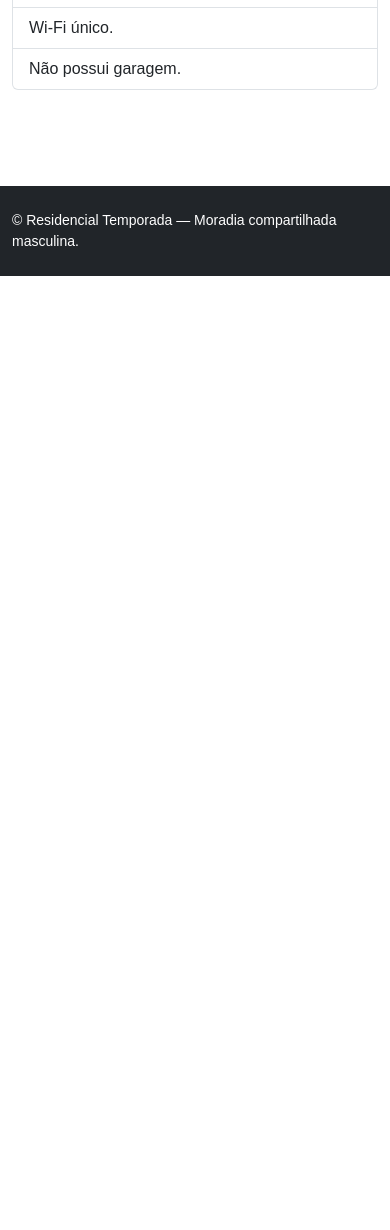
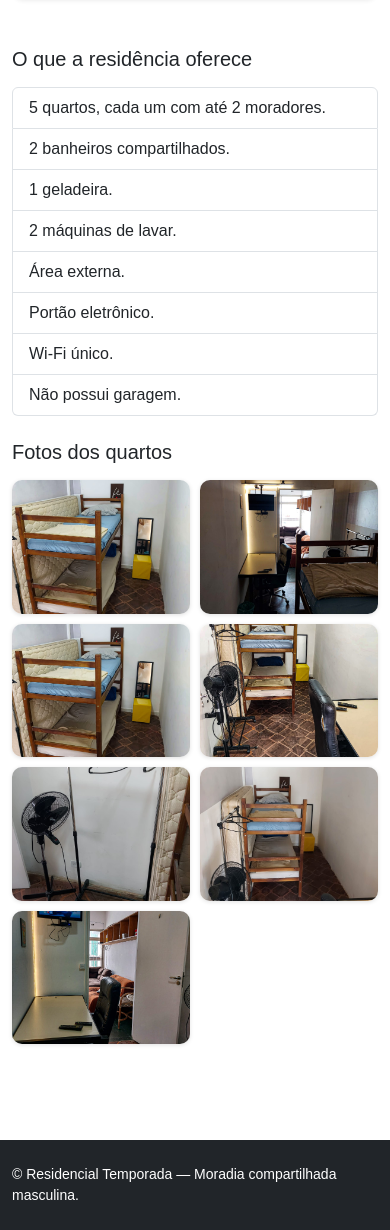
Before and after one commit to RobertoPiovesan1952/portal_residencial_temporada, a Django app: page /estrutura/ in a window 390 px wide. Shown: the part 478-1708 px from the top of the page. Before the commit the page ends 754 px from the top, so only its background shows below. Run offline with Django 5.2, Linux system fonts and the light colour scheme.

Commit message:
Adiciona video e galeria de fotos dos quartos na pagina Estrutura

```diff
--- a/portal_publico/views.py
+++ b/portal_publico/views.py
@@ -8,7 +8,8 @@ def home(request):
     return render(request, "publico/home.html", {"vagas_livres": vagas_livres})
 
 def estrutura(request):
-    return render(request, "publico/estrutura.html")
+    fotos = range(1, 8)  # 1.jpeg ... 7.jpeg
+    return render(request, "publico/estrutura.html", {"fotos": fotos})
 
 def regras(request):
     return render(request, "publico/regras.html")
--- a/templates/publico/estrutura.html
+++ b/templates/publico/estrutura.html
@@ -1,8 +1,21 @@
 {% extends "base/public.html" %}
+{% load static %}
 {% block content %}
 <div class="container py-5">
   <h1>Estrutura da residência</h1>
-  <ul class="list-group mt-4">
+  <p class="text-muted">Conheça os quartos e os espaços disponíveis.</p>
+
+  <div class="ratio ratio-16x9 mt-4 mb-5 shadow-sm" style="max-width:900px;overflow:hidden;border-radius:12px">
+    <video controls preload="metadata" poster="{% static 'img/quartos/1.jpeg' %}" style="width:100%;height:100%;object-fit:cover;background:#000">
+      <source src="{% static 'img/quartos/video.mp4' %}" type="video/mp4">
+      Seu navegador não suporta a exibição de vídeo.
+    </video>
+  </div>
+
+  <div class="row g-4 align-items-start">
+    <div class="col-md-5">
+      <h2 class="h5 mb-3">O que a residência oferece</h2>
+      <ul class="list-group">
         <li class="list-group-item">5 quartos, cada um com até 2 moradores.</li>
         <li class="list-group-item">2 banheiros compartilhados.</li>
         <li class="list-group-item">1 geladeira.</li>
@@ -13,4 +26,52 @@
         <li class="list-group-item">Não possui garagem.</li>
       </ul>
     </div>
+
+    <div class="col-md-7">
+      <h2 class="h5 mb-3">Fotos dos quartos</h2>
+      <div class="galeria-quartos">
+        {% for n in fotos %}
+        <a href="{% static 'img/quartos/' %}{{ n }}.jpeg" class="galeria-item">
+          <img src="{% static 'img/quartos/' %}{{ n }}.jpeg" alt="Quarto {{ n }}" loading="lazy">
+        </a>
+        {% endfor %}
+      </div>
+    </div>
+  </div>
+</div>
+
+<div id="lightbox" class="lightbox" aria-hidden="true">
+  <span class="lightbox-fechar">&times;</span>
+  <img class="lightbox-img" src="" alt="">
+</div>
+
+<style>
+  .galeria-quartos { display: grid; grid-template-columns: repeat(auto-fill, minmax(140px, 1fr)); gap: 10px; }
+  .galeria-item { display: block; aspect-ratio: 4 / 3; border-radius: 10px; overflow: hidden; box-shadow: 0 1px 4px rgba(0,0,0,.12); cursor: pointer; }
+  .galeria-item img { width: 100%; height: 100%; object-fit: cover; transition: transform .25s ease; }
+  .galeria-item:hover img { transform: scale(1.06); }
+  .lightbox { display: none; position: fixed; inset: 0; background: rgba(0,0,0,.88); z-index: 1080; align-items: center; justify-content: center; padding: 24px; }
+  .lightbox.aberto { display: flex; }
+  .lightbox-img { max-width: 92vw; max-height: 88vh; border-radius: 8px; box-shadow: 0 8px 40px rgba(0,0,0,.5); }
+  .lightbox-fechar { position: absolute; top: 18px; right: 28px; color: #fff; font-size: 44px; line-height: 1; cursor: pointer; user-select: none; }
+</style>
+
+<script>
+  (function () {
+    var lightbox = document.getElementById('lightbox');
+    var lightboxImg = lightbox.querySelector('.lightbox-img');
+    var fechar = lightbox.querySelector('.lightbox-fechar');
+    document.querySelectorAll('.galeria-item').forEach(function (item) {
+      item.addEventListener('click', function (e) {
+        e.preventDefault();
+        lightboxImg.src = item.getAttribute('href');
+        lightbox.classList.add('aberto');
+      });
+    });
+    function fecharLightbox() { lightbox.classList.remove('aberto'); lightboxImg.src = ''; }
+    fechar.addEventListener('click', fecharLightbox);
+    lightbox.addEventListener('click', function (e) { if (e.target === lightbox) fecharLightbox(); });
+    document.addEventListener('keydown', function (e) { if (e.key === 'Escape') fecharLightbox(); });
+  })();
+</script>
 {% endblock %}
```
Also changed, not shown: static/img/quartos/1.jpeg (added), static/img/quartos/2.jpeg (added), static/img/quartos/3.jpeg (added), static/img/quartos/4.jpeg (added), static/img/quartos/5.jpeg (added), static/img/quartos/6.jpeg (added), static/img/quartos/7.jpeg (added), 1 other file. Lines whose indentation alone changed are shown as unchanged.
